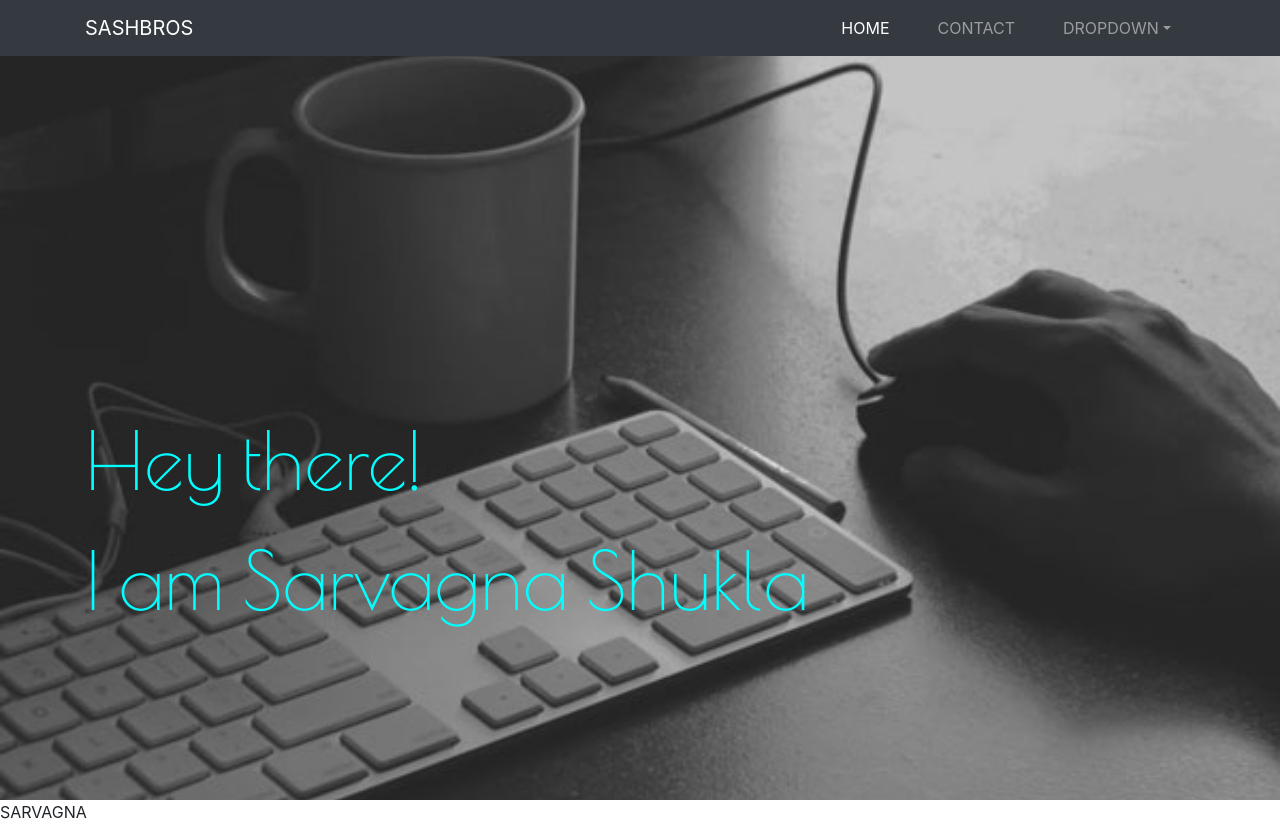
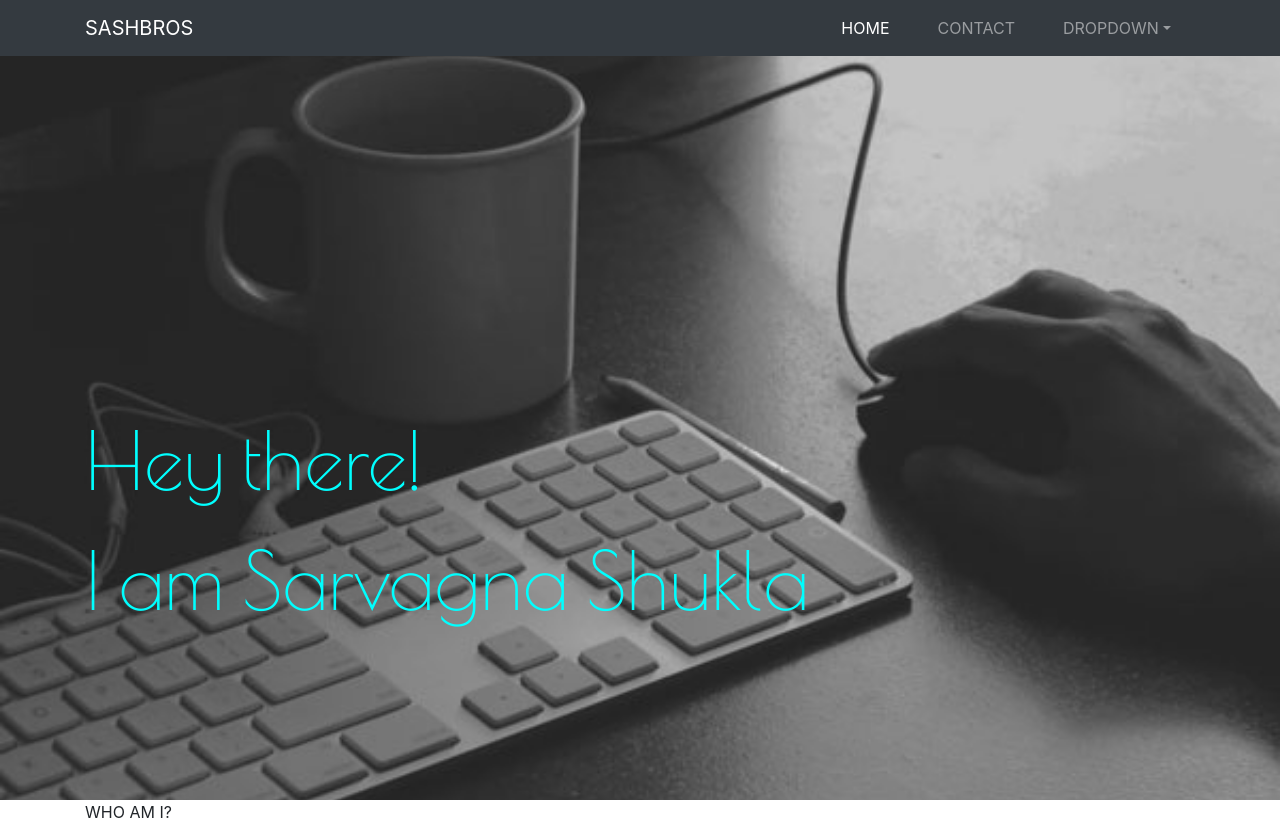
Before and after one commit to sashbros/dotme, a plain HTML site: page index.html in a window 1280 px wide. Drawn offline with nearby package versions, Linux system fonts and the light colour scheme.

Commit message:
updated index.html

```diff
--- a/index.html
+++ b/index.html
@@ -45,8 +45,10 @@
             <div>I am Sarvagna Shukla</div>
         </div>
     </div>
-    <div>
-        SARVAGNA
+    <div class="container">
+        <div>
+            WHO AM I?
+        </div>
     </div>
 
 
```
